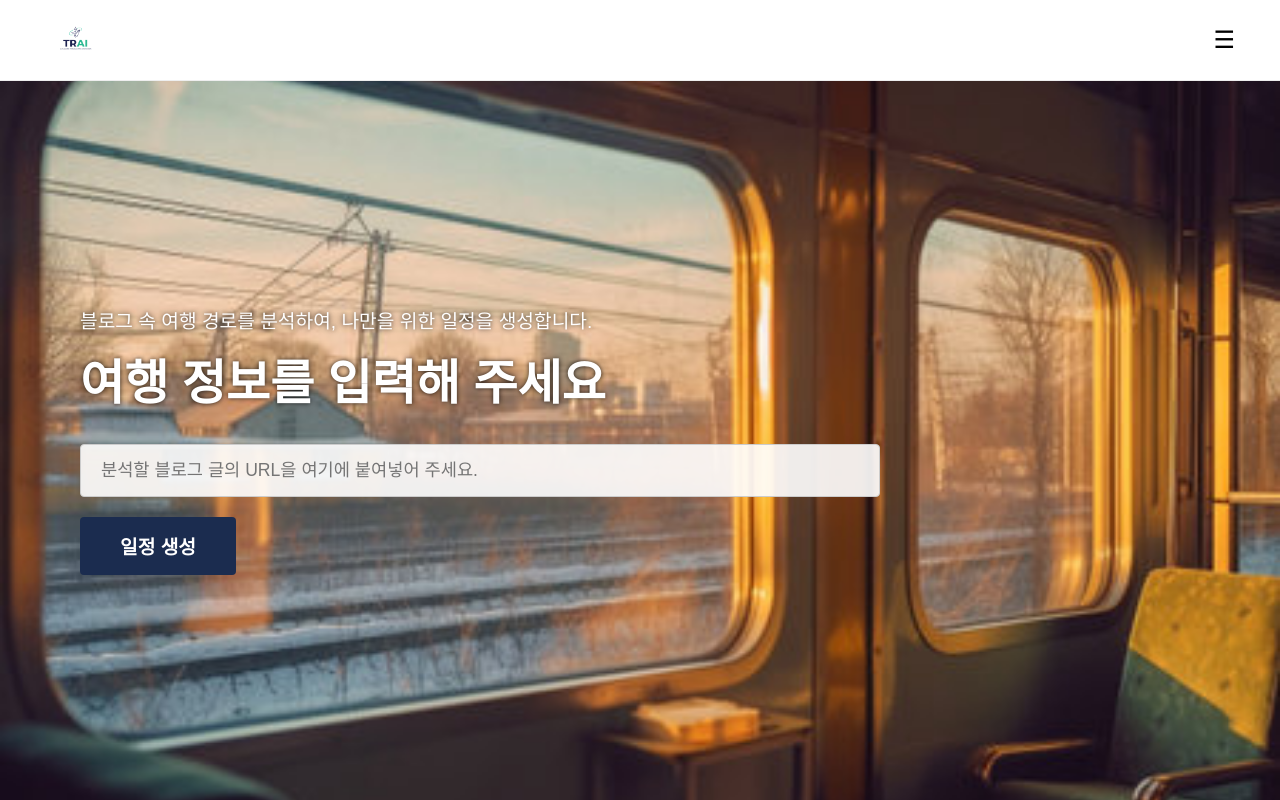
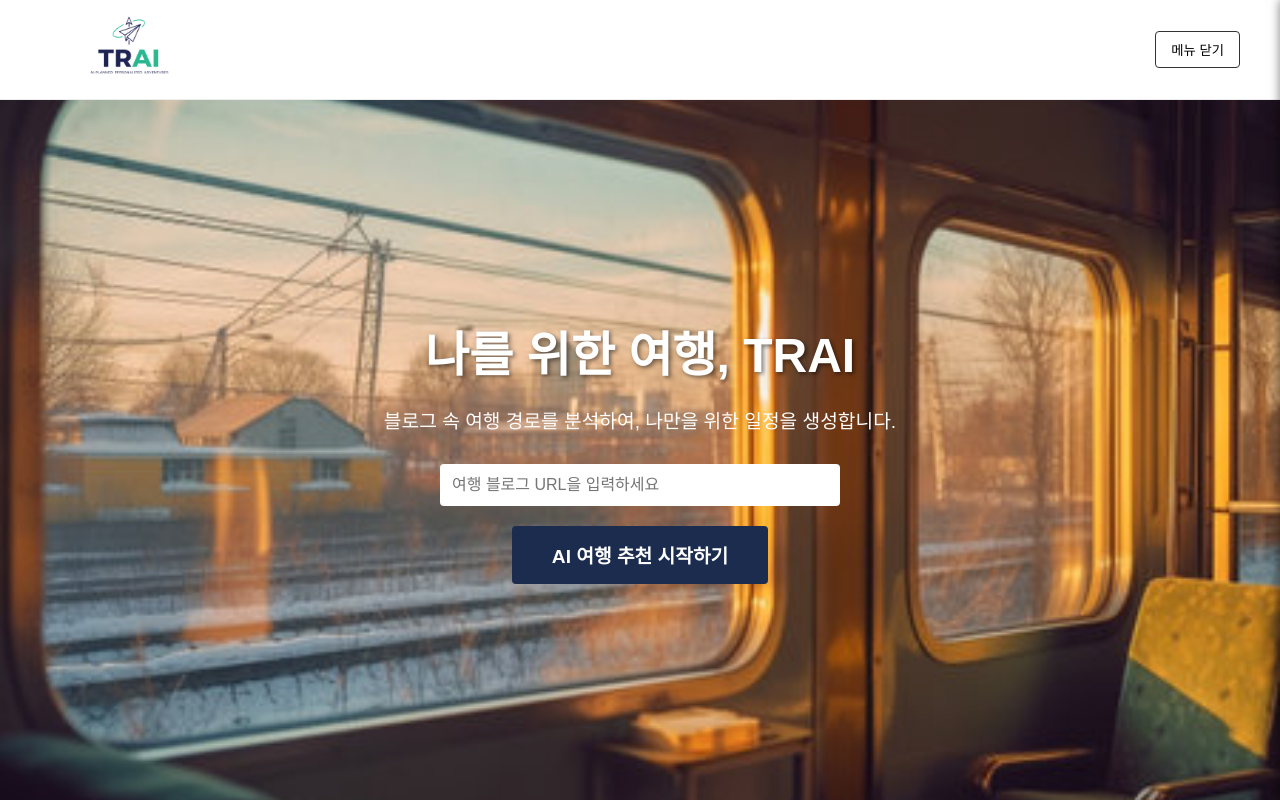
Before and after one commit to Roh37Chef/TRAI, a React (Vite) app in the folder frontend/: page /loginsuccess in a window 1280 px wide. Built offline with nearby package versions, Linux system fonts and the light colour scheme; what react-naver-maps would draw is missing.

Commit message:
Update LoginSuccessPage.jsx

```diff
--- a/frontend/src/pages/LoginSuccessPage.jsx
+++ b/frontend/src/pages/LoginSuccessPage.jsx
@@ -1,7 +1,8 @@
-// src/pages/LoginSuccessPage.jsx (티켓 구매 항목 추가 최종 버전)
+// src/pages/LoginSuccessPage.jsx (최종 - Header 컴포넌트 사용 및 경로 수정)
 
 import React, { useState } from 'react';
 import { useNavigate } from 'react-router-dom';
+import Header from '../components-ui/Header'; // 👈 경로 수정
 
 import TraiLogoFull from '../assets/logo2.jpg';
 import MainBackgroundImage from '../assets/background.jpg';
@@ -10,196 +11,65 @@ const backgroundStyle = {
     backgroundImage: `url(${MainBackgroundImage})`,
     backgroundSize: 'cover',
     backgroundPosition: 'center',
-    height: '100vh',
+    height: 'calc(100vh - 100px)', // 헤더 높이 100px 제외
     display: 'flex',
     flexDirection: 'column',
+    alignItems: 'center',
     justifyContent: 'center',
-    alignItems: 'flex-start',
-    padding: '0 80px',
     color: 'white',
-    textShadow: '0 0 5px rgba(0,0,0,0.8)',
-    backgroundColor: 'rgba(0,0,0,0.5)',
+    textAlign: 'center',
+    padding: '0 20px',
 };
 
-// 사이드바 메뉴 항목 정의
 const MENU_ITEMS = [
-    { name: '가계부', route: '/moneypage' },
-    { name: '여행후기', route: '/reviewpage' },
-    { name: '장애인 지원제도 안내', route: '/disabledpersonpage' },
-    { name: '티켓 구매', route: '/ticketpage' }, // ✅ 새로 추가된 항목
-    {
-        name: '마이페이지',
-        subItems: [
-            { name: '여행 계획', route: '/myplanpage' },
-            { name: '리뷰', route: '/myreviewpage' },
-        ],
-    },
+    { name: '여행 계획', path: '/myplanpage' },
+    { name: '리뷰', path: '/myreviewpage' },
+    { name: '가계부', path: '/moneypage' },
+    { name: '티켓 구매', path: '/ticketpage' },
+    { name: '여행 후기', path: '/reviewpage' },
+    { name: '장애인 여행 지원 제도 안내', path: '/disabledpersonpage' },
 ];
 
-
-// 햄버거 메뉴를 위한 Sidebar 컴포넌트
 const Sidebar = ({ isOpen, onClose, navigate }) => {
-    const [isMyPageOpen, setIsMyPageOpen] = useState(false);
-
-    const sidebarStyle = {
+    return (
+        <div style={{
             position: 'fixed',
             top: 0,
-        right: isOpen ? 0 : '-350px', // 메뉴가 열리면 0, 닫히면 오른쪽으로 숨김
+            right: 0,
             width: '300px',
             height: '100%',
             backgroundColor: 'white',
-        boxShadow: '0 0 10px rgba(0,0,0,0.3)',
-        transition: 'right 0.3s ease-in-out',
+            boxShadow: '0 0 10px rgba(0,0,0,0.5)',
+            transform: isOpen ? 'translateX(0)' : 'translateX(100%)',
+            transition: 'transform 0.3s ease-in-out',
             zIndex: 1000,
-        padding: '30px',
-        display: 'flex',
-        flexDirection: 'column',
-    };
-
-    const menuButtonStyle = {
-        padding: '15px 10px',
-        textAlign: 'left',
-        fontSize: '1.2em',
-        border: 'none',
-        backgroundColor: 'transparent',
-        cursor: 'pointer',
-        borderBottom: '1px solid #eee',
-        fontWeight: '500',
-        color: '#333'
-    };
-
-    const submenuButtonStyle = {
-        ...menuButtonStyle,
-        paddingLeft: '30px',
-        fontSize: '1.1em',
-        backgroundColor: '#f5f5f5',
-        borderBottom: 'none'
-    };
-
-    const handleNavigation = (path) => {
-        onClose(); // 메뉴 닫기
-        navigate(path);
-    };
-
-    const handleMyPageClick = () => {
-        setIsMyPageOpen(!isMyPageOpen);
-    };
-
-    return (
-        <>
-            {/* 어두운 배경 (메뉴가 열렸을 때만 표시) */}
-            {isOpen && <div
-                style={{
-                    position: 'fixed',
-                    top: 0,
-                    left: 0,
-                    width: '100%',
-                    height: '100%',
-                    backgroundColor: 'rgba(0, 0, 0, 0.5)',
-                    zIndex: 999
-                }}
-                onClick={onClose}
-            />}
-
-            <div style={sidebarStyle}>
-
-                {/* 닫기 버튼 */}
-                <button
-                    onClick={onClose}
-                    style={{
-                        alignSelf: 'flex-end',
-                        fontSize: '2em',
-                        background: 'none',
-                        border: 'none',
-                        cursor: 'pointer',
-                        marginBottom: '30px',
-                        color: '#333'
+            padding: '20px',
+        }}>
+            <h3 style={{ borderBottom: '1px solid #eee', paddingBottom: '10px' }}>메뉴</h3>
+            <ul>
+                {MENU_ITEMS.map(item => (
+                    <li key={item.name} style={{ listStyle: 'none', padding: '15px 0', borderBottom: '1px dotted #eee', cursor: 'pointer' }}
+                        onClick={() => {
+                            navigate(item.path);
+                            onClose();
                         }}
                     >
-                    &times;
-                </button>
-
-                {/* 메뉴 항목들 렌더링 */}
-                {MENU_ITEMS.map((item, index) => {
-                    if (item.subItems) {
-                        return (
-                            <React.Fragment key={index}>
-                                <button style={menuButtonStyle} onClick={handleMyPageClick}>
-                                    {item.name} {isMyPageOpen ? '▲' : '▼'}
-                                </button>
-                                {isMyPageOpen && (
-                                    <div style={{ display: 'flex', flexDirection: 'column' }}>
-                                        {item.subItems.map(subItem => (
-                                            <button key={subItem.name} style={submenuButtonStyle} onClick={() => handleNavigation(subItem.route)}>
-                                                {subItem.name}
-                                            </button>
+                        {item.name}
+                    </li>
                 ))}
+            </ul>
+            <button onClick={onClose} style={{ marginTop: '20px', padding: '10px 20px', background: '#ccc', border: 'none', cursor: 'pointer' }}>닫기</button>
         </div>
-                                )}
-                            </React.Fragment>
-                        );
-                    }
-                    return (
-                        <button key={index} style={menuButtonStyle} onClick={() => handleNavigation(item.route)}>
-                            {item.name}
-                        </button>
-                    );
-                })}
-
-                {/* 로그아웃 버튼 (하단 고정) */}
-                <button
-                    style={{...menuButtonStyle, marginTop: 'auto', borderTop: '1px solid #eee'}}
-                    onClick={() => handleNavigation('/login')}
-                >
-                    로그아웃
-                </button>
-
-            </div>
-        </>
     );
 };
 
-
-const LoginSuccessPageHeader = ({ onMenuClick }) => {
-    const navigate = useNavigate();
-
-    return (
-        <header style={{
-            padding: '20px 40px',
-            borderBottom: '1px solid #eee',
-            backgroundColor: 'white',
-            display: 'flex',
-            alignItems: 'center',
-            justifyContent: 'space-between',
-        }}>
-            <img
-                src={TraiLogoFull}
-                alt="TRAI Logo"
-                style={{ height: '40px', cursor: 'pointer' }}
-                onClick={() => navigate('/loginsuccess')}
-            />
-
-            {/* 햄버거 아이콘 */}
-            <button
-                onClick={onMenuClick}
-                style={{
-                    background: 'none',
-                    border: 'none',
-                    cursor: 'pointer',
-                    fontSize: '24px',
-                    padding: '5px',
-                }}
-            >
-                &#9776;
-            </button>
-        </header>
-    );
-};
 
 function LoginSuccessPage() {
     const navigate = useNavigate();
     const [url, setUrl] = useState('');
     const [isSidebarOpen, setIsSidebarOpen] = useState(false);
+
+    const toggleSidebar = () => setIsSidebarOpen(!isSidebarOpen);
 
     const handleGenerateSchedule = () => {
         if (!url) {
@@ -211,33 +81,31 @@ function LoginSuccessPage() {
 
     return (
         <>
-            <LoginSuccessPageHeader onMenuClick={() => setIsSidebarOpen(true)} />
-            <Sidebar isOpen={isSidebarOpen} onClose={() => setIsSidebarOpen(false)} navigate={navigate} />
+            <Header showMenuButton={true} onMenuClick={toggleSidebar} />
+            <Sidebar isOpen={isSidebarOpen} onClose={toggleSidebar} navigate={navigate} />
 
             <div style={backgroundStyle}>
-                <p style={{ fontSize: '1.2em', marginBottom: '10px' }}>
+                <h1 style={{ fontSize: '3em', marginBottom: '20px', textShadow: '2px 2px 4px rgba(0,0,0,0.5)' }}>
+                    나를 위한 여행, TRAI
+                </h1>
+                <p style={{ fontSize: '1.2em', marginBottom: '30px' }}>
                     블로그 속 여행 경로를 분석하여, 나만을 위한 일정을 생성합니다.
                 </p>
-                <h1 style={{ fontSize: '3em', fontWeight: 'bold', margin: '0 0 30px 0' }}>
-                    여행 정보를 입력해 주세요
-                </h1>
-
                 <input
-                    type="url"
-                    placeholder="분석할 블로그 글의 URL을 여기에 붙여넣어 주세요."
+                    type="text"
+                    placeholder="여행 블로그 URL을 입력하세요"
                     value={url}
                     onChange={(e) => setUrl(e.target.value)}
                     style={{
-                        width: '800px',
-                        padding: '15px 20px',
-                        fontSize: '1.1em',
-                        border: '1px solid #ccc',
+                        padding: '12px',
+                        width: '400px',
+                        maxWidth: '80%',
+                        marginBottom: '20px',
                         borderRadius: '4px',
-                        marginBottom: '20px',
-                        backgroundColor: 'rgba(255, 255, 255, 0.9)',
+                        border: 'none',
+                        fontSize: '1em'
                     }}
                 />
-
                 <button
                     style={{
                         padding: '15px 40px',
@@ -251,7 +119,7 @@ function LoginSuccessPage() {
                     }}
                     onClick={handleGenerateSchedule}
                 >
-                    일정 생성
+                    AI 여행 추천 시작하기
                 </button>
             </div>
         </>
```
Lines whose indentation alone changed are shown as unchanged.
